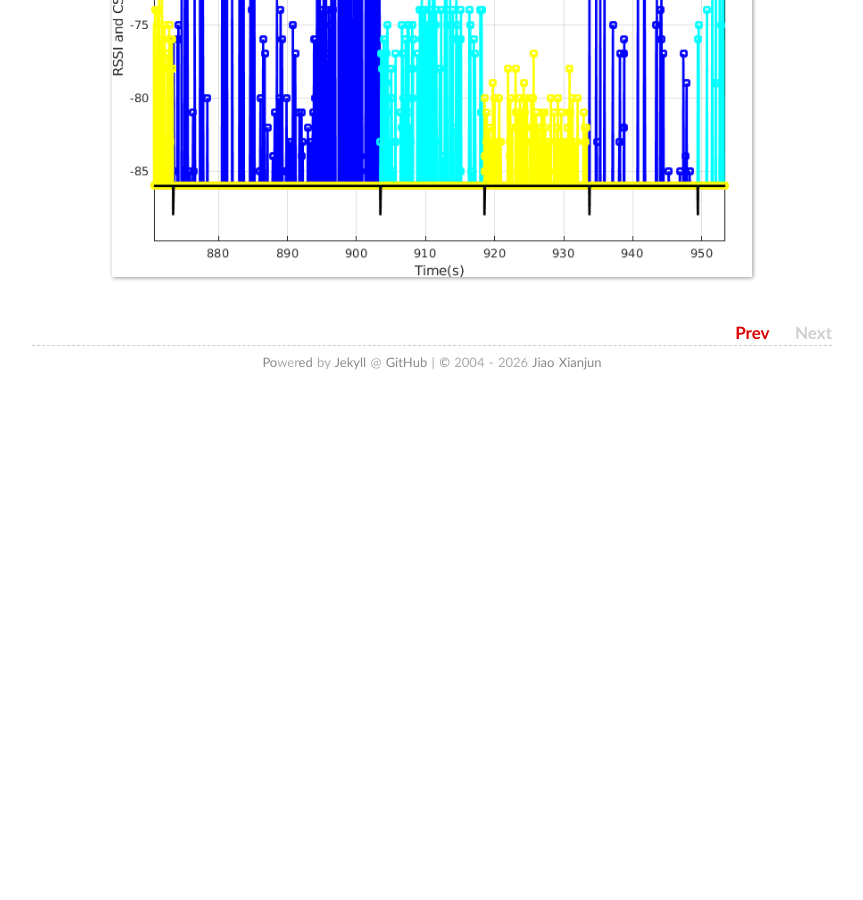
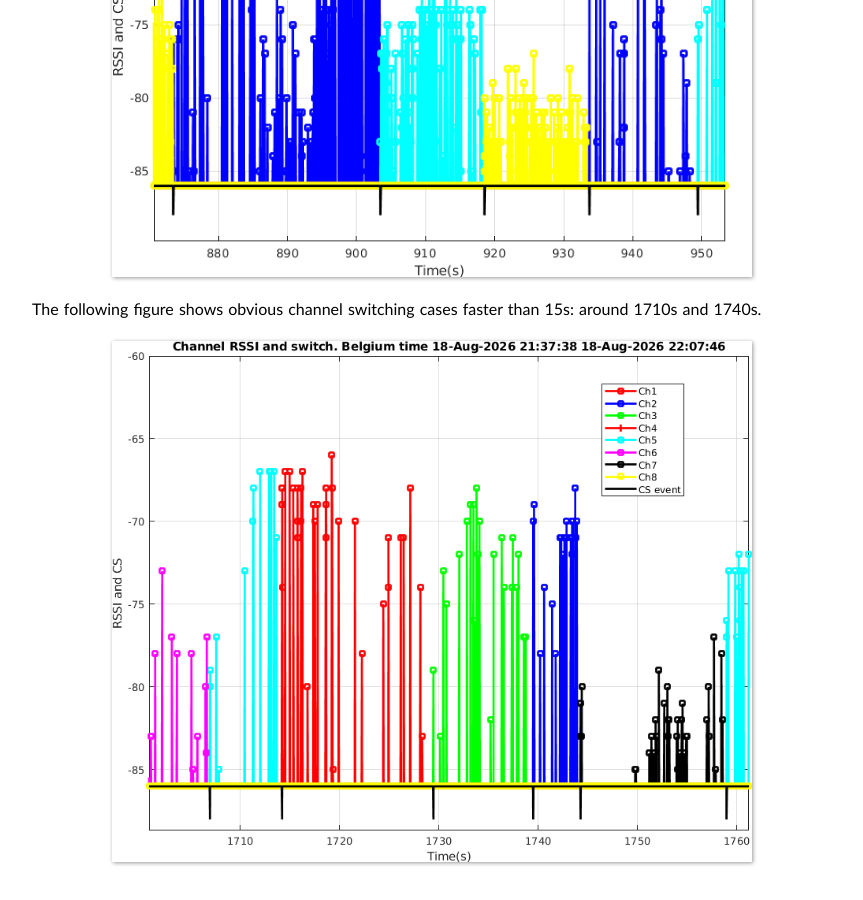
Before and after one commit to sdr-x/sdr-x.github.io, a Jekyll site: the page built from _posts/2026-08-20-starlink-UL-SAT-ch-switch.md, in a window 1280 px wide and 900 px high, scrolled down 6402 px. Shown: the whole window, without its empty margins (208-1071 px from the left). Built offline with Jekyll 4.4.1, drawn with Linux system fonts in a browser that asks for light colours; comment, search, counter and statistics services are not loaded; before the commit the page ends 6807 px from its top, so only the background shows below that.

Commit message:
Add figure for channel switching cases under 15s
Added a figure illustrating channel switching cases occurring in less than 15 seconds.

```diff
--- a/_posts/2026-08-20-starlink-UL-SAT-ch-switch.md
+++ b/_posts/2026-08-20-starlink-UL-SAT-ch-switch.md
@@ -105,6 +105,10 @@ The corresponding raw RSSI measurements are shown below.
 
 ![](../media/starlink-ul-ch-switch-sat-no-rssi.png)
 
+The following figure shows obvious channel switching cases faster than 15s: around 1710s and 1740s.
+
+![](../media/starlink-ul-ch-switch-shorter-than-15s.png)
+
 <div id="disqus_thread"></div>
 <script type="text/javascript">
     /* * * CONFIGURATION VARIABLES: EDIT BEFORE PASTING INTO YOUR WEBPAGE * * */
```
